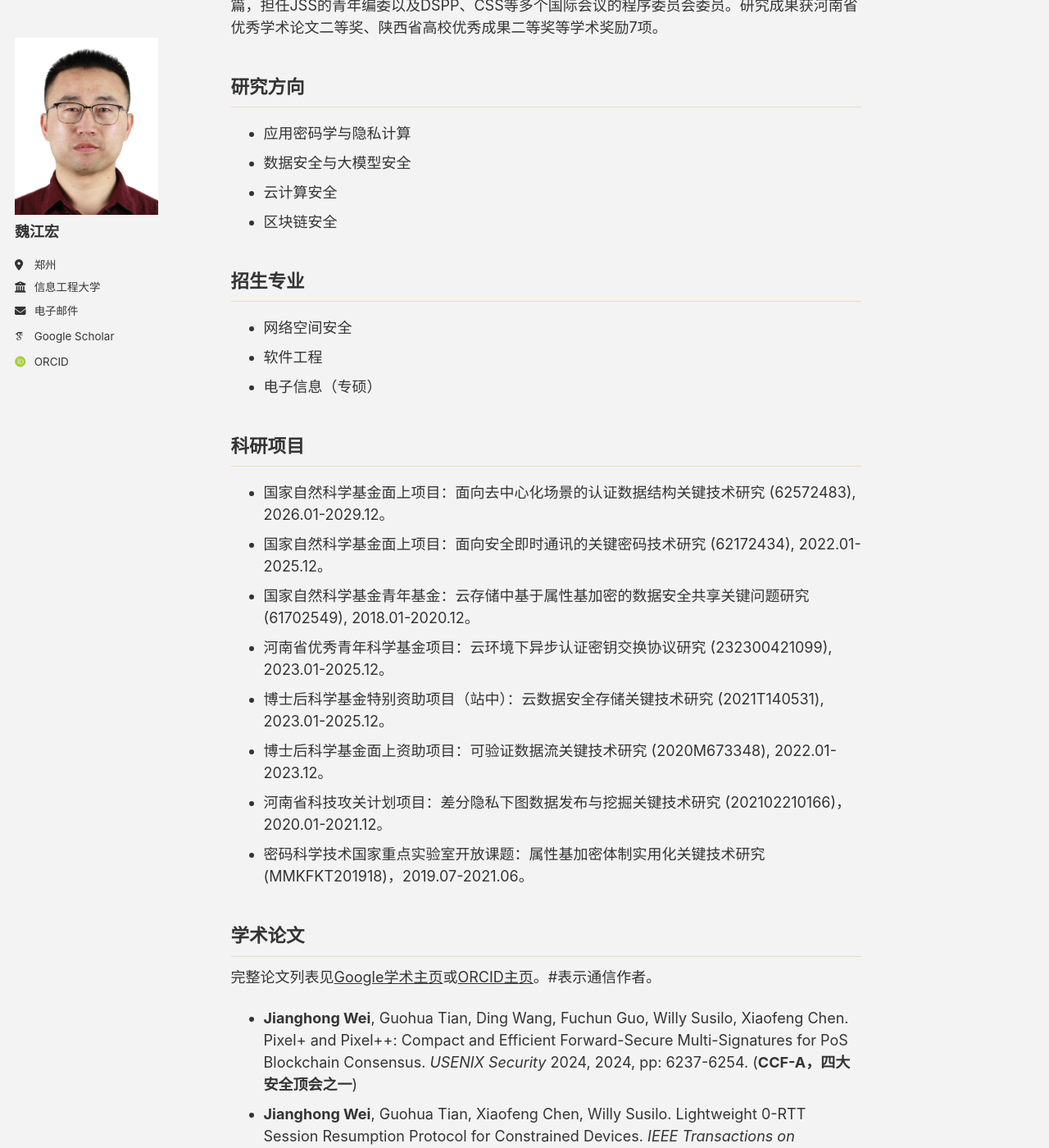
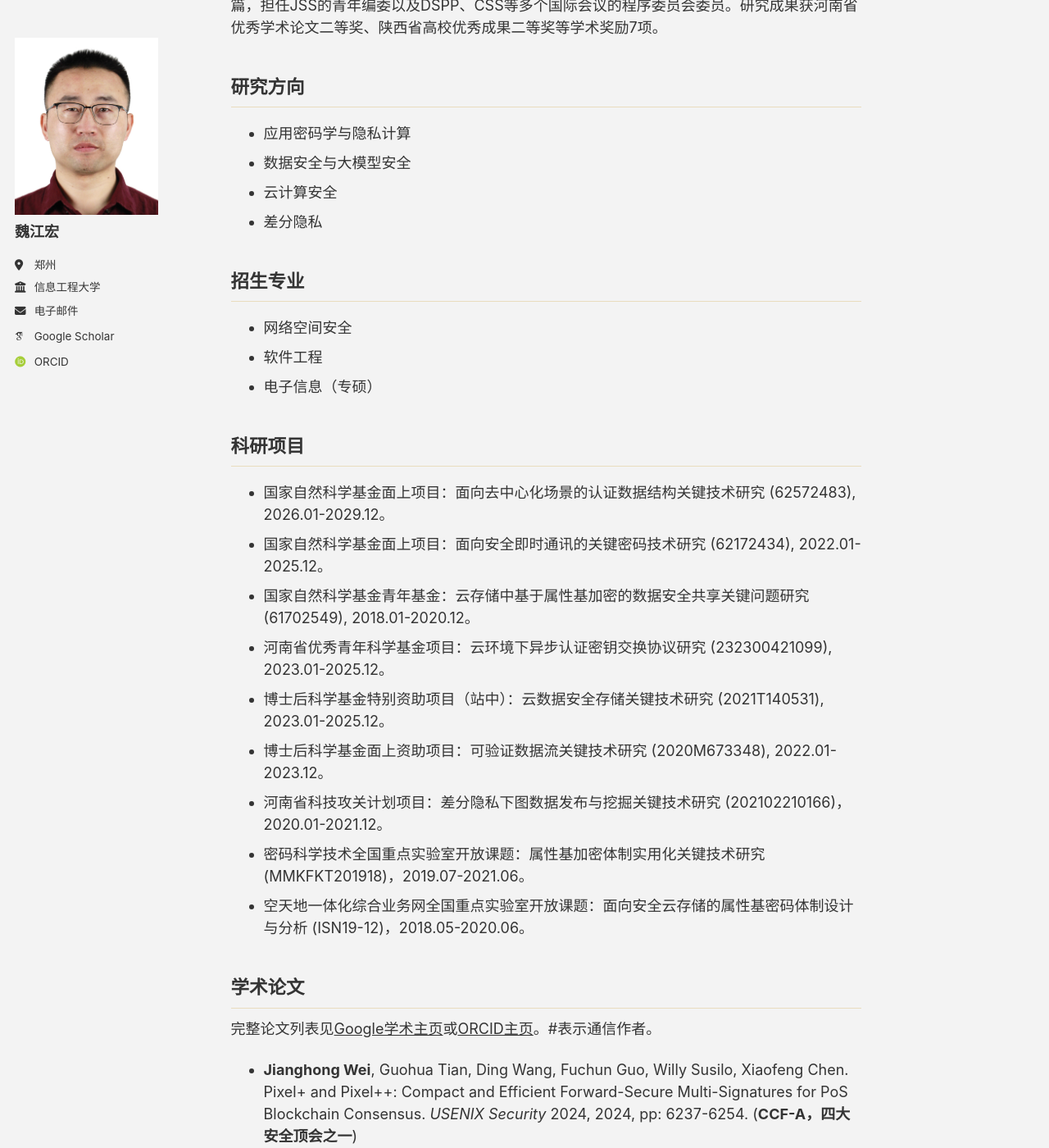
Before and after one commit to jhw-crypt/jhw-crypt.github.io, a Jekyll site: the page built from _pages/about.md, in a window 1280 px wide and 1400 px high, scrolled down 237 px. Shown: the whole window at 82% size. Built offline with Jekyll 4.4.1, drawn with Linux system fonts in a browser that asks for light colours; some web fonts are replaced; a script bundle is joined from its source files by our own code; library files that are not in the unit come from our copies.

Commit message:
Update about.md

```diff
--- a/_pages/about.md
+++ b/_pages/about.md
@@ -14,7 +14,7 @@ redirect_from:
 - 应用密码学与隐私计算
 - 数据安全与大模型安全
 - 云计算安全
-- 区块链安全
+- 差分隐私
 
 ## 招生专业
 - 网络空间安全
@@ -29,7 +29,8 @@ redirect_from:
 - 博士后科学基金特别资助项目（站中）：云数据安全存储关键技术研究 (2021T140531), 2023.01-2025.12。
 - 博士后科学基金面上资助项目：可验证数据流关键技术研究 (2020M673348), 2022.01-2023.12。
 - 河南省科技攻关计划项目：差分隐私下图数据发布与挖掘关键技术研究 (202102210166)，2020.01-2021.12。
-- 密码科学技术国家重点实验室开放课题：属性基加密体制实用化关键技术研究 (MMKFKT201918)，2019.07-2021.06。
+- 密码科学技术全国重点实验室开放课题：属性基加密体制实用化关键技术研究 (MMKFKT201918)，2019.07-2021.06。
+- 空天地一体化综合业务网全国重点实验室开放课题：面向安全云存储的属性基密码体制设计与分析 (ISN19-12)，2018.05-2020.06。
 
 ## 学术论文
 完整论文列表见[Google学术主页](https://scholar.google.com/citations?user=UK-6A30AAAAJ&hl)或[ORCID主页](https://orcid.org/0000-0002-0286-7973)。#表示通信作者。
```
